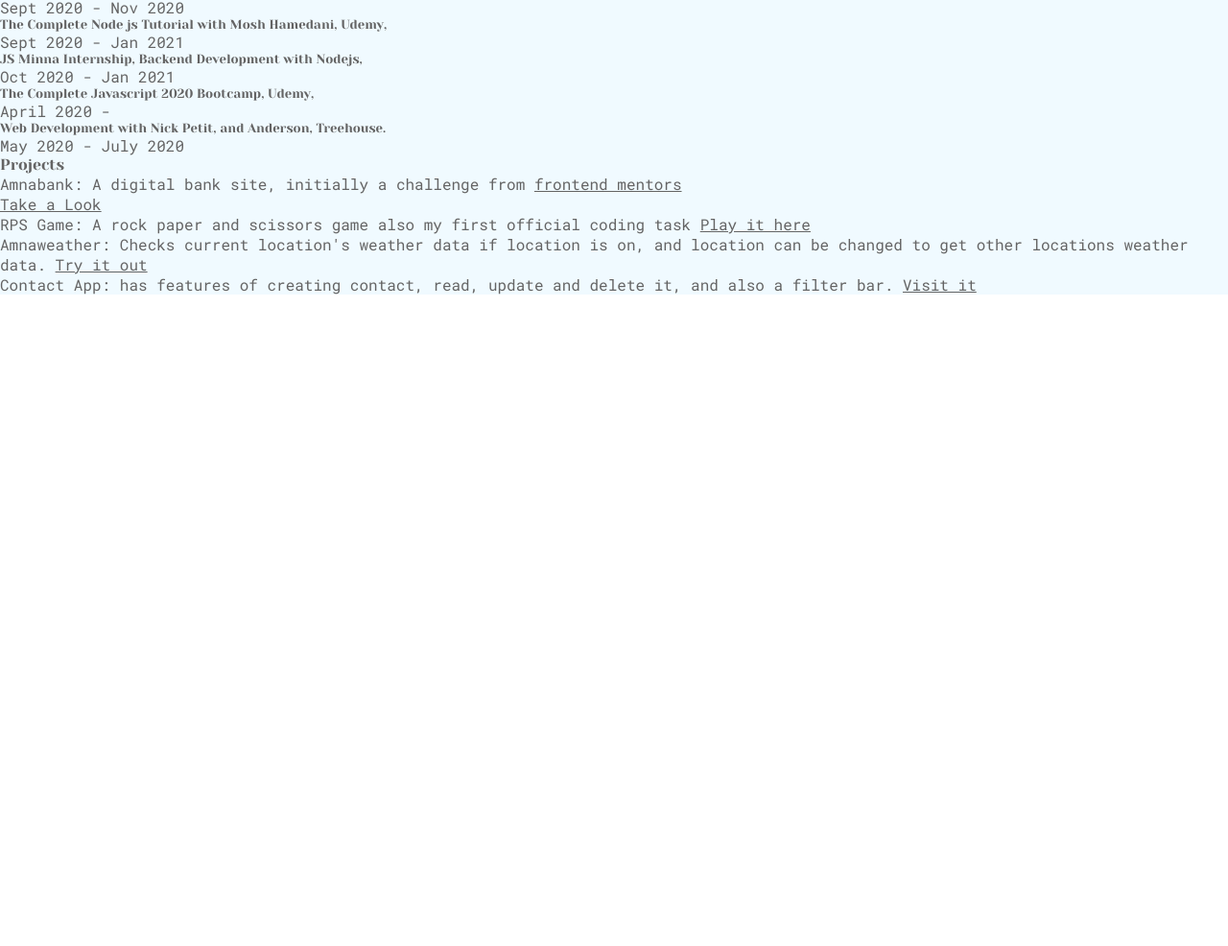
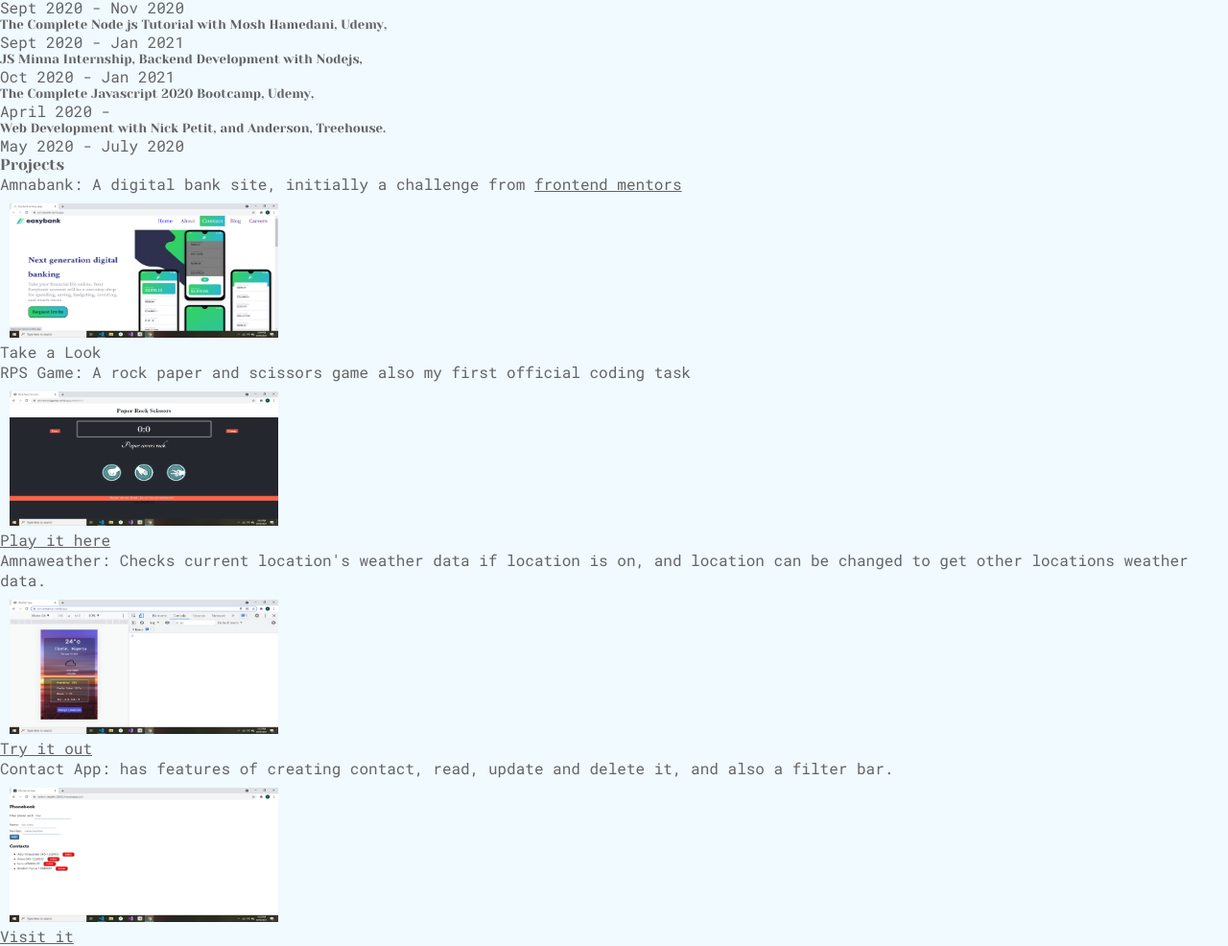
Before and after one commit to ahmad-cod/cv, a plain HTML site: page index.html in a window 1280 px wide. Shown: the part 690-1676 px from the top of the page at 96% size. Before the commit the page ends 997 px from the top, so only its background shows below. Drawn offline with nearby package versions, Linux system fonts and the light colour scheme; a script that the page names is missing.

Commit message:
Add images

```diff
--- a/index.html
+++ b/index.html
@@ -136,25 +136,41 @@
         <p>
           <span class="proj-title">Amnabank:</span> A digital bank site, initially a challenge from <a href="https://frontendmentor.io">frontend mentors</a>
         </p>
-        <p class="link"><a href="https://amnabank.netlify.app">Take a Look</a></p>
+        <a href="https://amnabank.netlify.app"></a>
+        <img src="img/amnabank.png" alt="Amnabank screenshot">
+        <p class="link">
+          Take a Look
+        </p>
       </div>
       <div class="proj two">
         <p>
-          <span class="proj-title">RPS Game:</span> A rock paper and scissors game also my first official coding task <a href="https://ahmadrockgame.netlify.app">Play it here</a>
+          <span class="proj-title">RPS Game:</span> A rock paper and scissors game also my first official coding task
         </p>
-        <!-- <p class="link"><a href="https://amnabank.netlify.app">amnabank</a></p> -->
+        <a href="https://ahmadrockgame.netlify.app">
+          <img src="img/rps.png" alt="RPS screenshot">
+          <p>
+            Play it here</a>
+          </p>
       </div>
       <div class="proj three">
         <p>
           <span class="proj-title">Amnaweather:</span> Checks current location's weather data if location is on, and location can be changed to get other locations weather data.
-          <a href="https://amnaweather.netlify.app/">Try it out</a>
         </p>
+        <a href="https://amnaweather.netlify.app/">
+          <img src="img/amnaweather.png" alt="Amnaweather screenshot">
+          <p>
+            Try it out</a>
+          </p>
       </div>
       <div class="proj four">
         <p>
           <span class="proj-title">Contact App:</span> has features of creating contact, read, update and delete it, and also a filter bar.
-          <a href="https://radiant-depths-20022.herokuapp.com/">Visit it</a>
         </p>
+        <a href="https://radiant-depths-20022.herokuapp.com/">
+          <img src="img/contactApp.png" alt="Amnaweather screenshot">
+          <p>
+            Visit it</a>
+          </p>
       </div>
     </div>
   </div>
--- a/style.css
+++ b/style.css
@@ -21,3 +21,8 @@ body {
   background: linear-gradient(156deg, rgba(129, 196, 255, 0.227) 0%, rgba(240, 250, 255, 1) 35%);
   color: rgb(100, 100, 100);
 }
+img {
+  padding: 10px 10px 0px;
+  width: 300px;
+  height: 150px;
+}
```
Also changed, not shown: img/amnabank.png (added), img/amnaweather.png (added), img/contactApp.png (added), img/rps.png (added).
